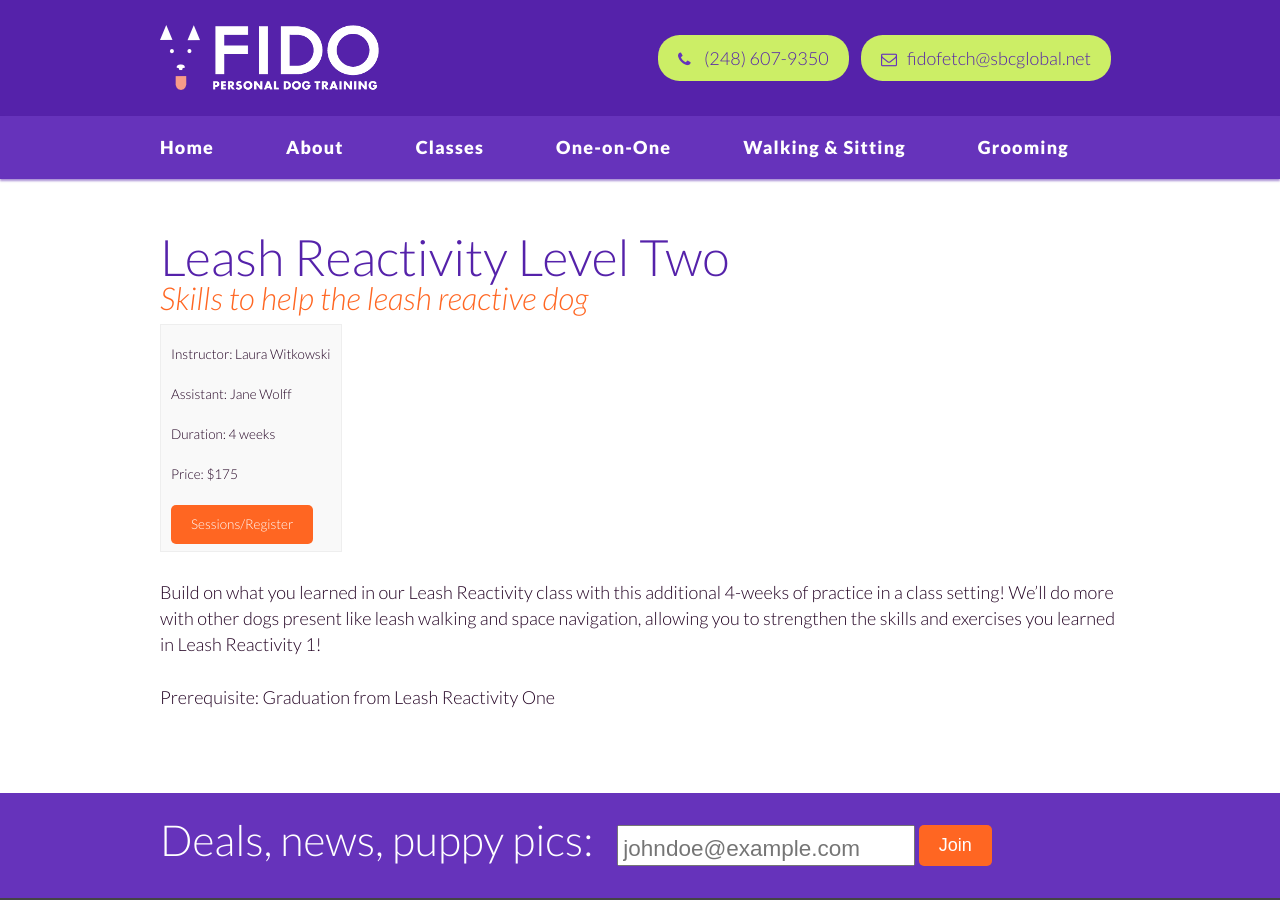
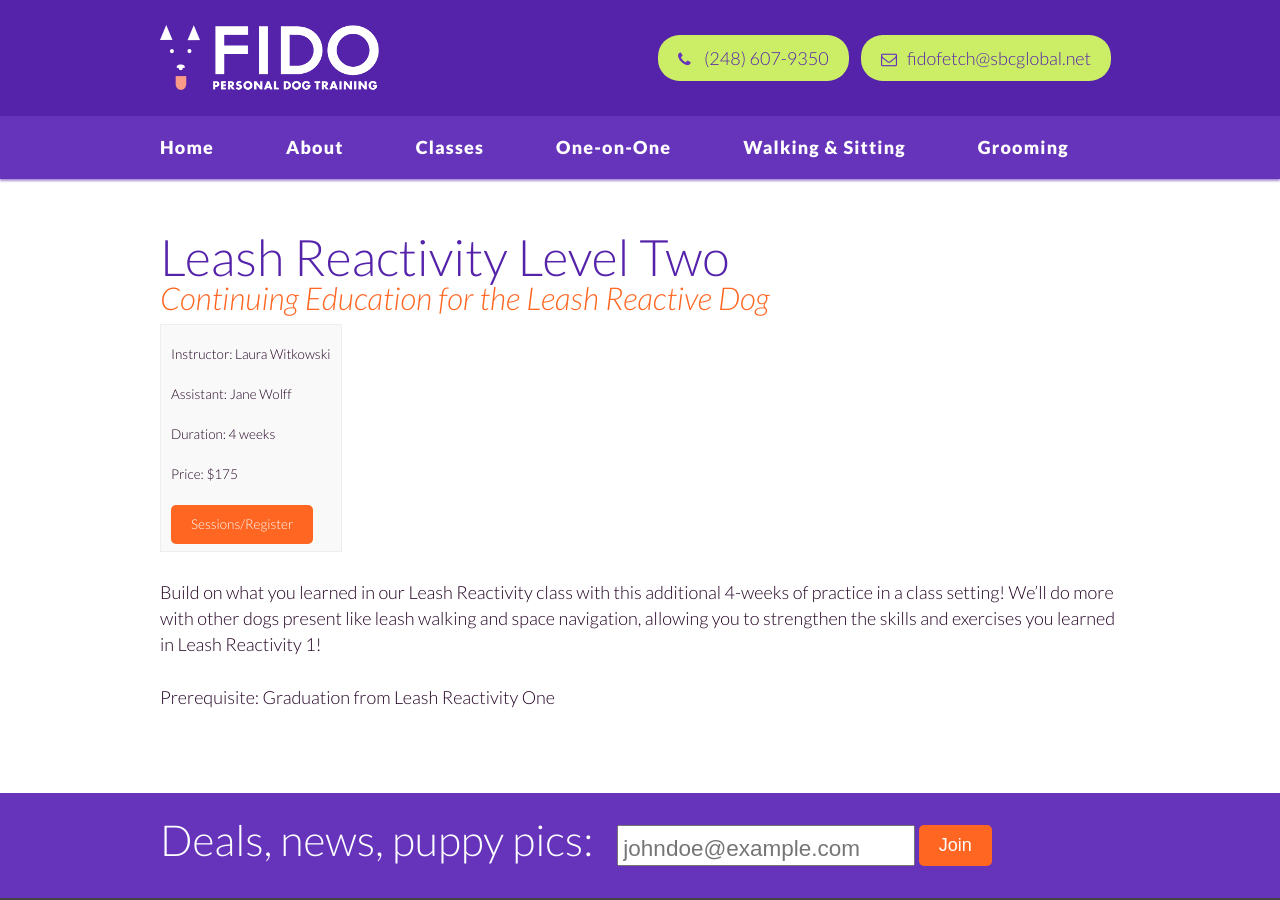
Before and after one commit to fidodogtraining/fidodogtraining.github.io, a Jekyll site: the page built from _classes/leash-reactivity-two.md, in a window 1280 px wide and 900 px high. Built offline with Jekyll 4.4.1, drawn with Linux system fonts in a browser that asks for light colours.

Commit message:
Update leash-reactivity-two.md

```diff
--- a/_classes/leash-reactivity-two.md
+++ b/_classes/leash-reactivity-two.md
@@ -1,7 +1,7 @@
 ---
 weight: 7
 title: Leash Reactivity Level Two
-tagline: "Skills to help the leash reactive dog"
+tagline: "Continuing Education for the Leash Reactive Dog"
 trainer: Laura Witkowski
 assistant: Jane Wolff
 duration: "4 weeks"
```
